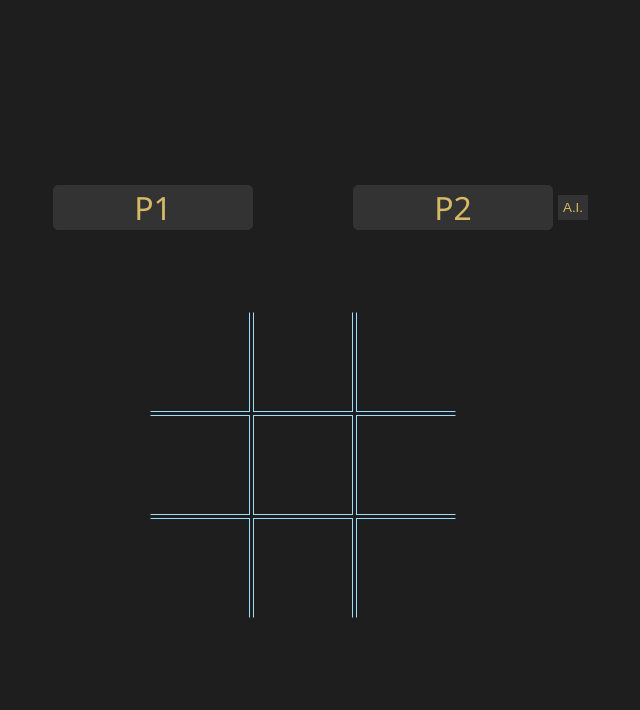
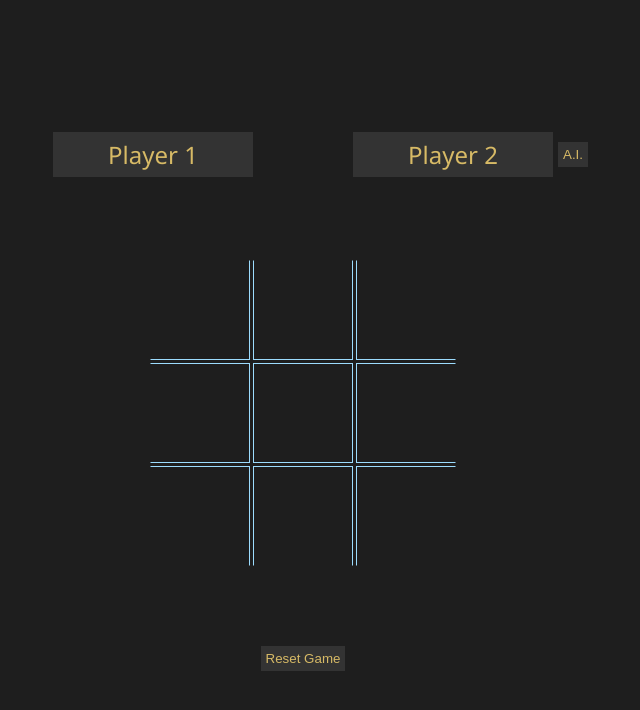
Before and after one commit to tdrw27/Tic-Tac-Toe, a plain HTML site: page index.html in a window 1280 px wide. Shown: the whole page, without its empty margins (337-977 px from the left). Drawn offline with Linux system fonts and the light colour scheme.

Commit message:
update styles && add mulitplayer button

```diff
--- a/script.js
+++ b/script.js
@@ -63,6 +63,12 @@ const gameBoard = (() => {
 })();
 
 const ai = (() => {
+  // const minimax = (depth, board) => {
+  //   if (depth === 0 || !board.includes(null)) {
+
+  //   }
+  // }
+
   const play = difficulty => {
     let board = gameBoard.getBoard();
     let openSpots = board.map((val, index) => val === null ? index : val).filter(e => typeof e === 'number')
@@ -77,7 +83,6 @@ const ai = (() => {
           }
         }
       }
-      console.log('in ai func >>>');
       gameBoard.setMarker(clickEvt, game.getCurrentPlayer())
     }
   }
@@ -120,14 +125,14 @@ const displayController = (() => {
     const players = [player1, player2]
 
     for (let player of players) {
-      const nameDiv = document.createElement('input');
-      nameDiv.setAttribute('type', 'text');
-      nameDiv.classList.add('playerName');
-      nameDiv.value = player.getName();
-      nameDiv.addEventListener('change', e => {
+      const nameInput = document.createElement('input');
+      nameInput.setAttribute('type', 'text');
+      nameInput.classList.add('playerName');
+      nameInput.value = player.getName();
+      nameInput.addEventListener('change', e => {
         player.setName(e.target.value)
       });
-      namesWrapper.appendChild(nameDiv);
+      namesWrapper.appendChild(nameInput);
     }
     if (body.contains(body.querySelector('.namesWrapper'))) {
       body.querySelector('.namesWrapper').replaceWith(namesWrapper);
@@ -163,14 +168,30 @@ const displayController = (() => {
     dropdownBtn.textContent = 'A.I.';
     const dropdownContent = document.createElement('div')
     dropdownContent.classList.add('dropdown-content');
+    dropdownContent.addEventListener('click', e => {
+      console.log(e.target);
+      if (e.target.matches('.dropdown-option')) {
+        body.querySelector('.dropdown-content').classList.toggle('show')
+        body.querySelector('.ai-dropdown button').classList.toggle('active')
+      }
+    })
 
-    const selections = ['Easy', 'Medium', 'Impossible'];
+    const selections = ['Easy', 'Medium', 'Impossible', 'Multiplayer'];
     for (let selection of selections) {
       let option = document.createElement('a');
+      if (selection == 'Medium' || selection == 'Impossible') {
+        option.style.pointerEvents = 'none'
+      }
       option.setAttribute('href', '#');
       option.classList.add('dropdown-option')
       option.textContent = selection;
-      option.addEventListener('click', game.setAi)
+      console.log({selection, result: selection == 'Multiplayer'});
+      if (selection == 'Multiplayer') {
+        option.addEventListener('click', game.unsetAi)
+      }
+      else {
+        option.addEventListener('click', game.setAi)
+      }
       dropdownContent.appendChild(option);
     }
     aiSelect.appendChild(dropdownBtn);
@@ -178,17 +199,26 @@ const displayController = (() => {
     document.querySelectorAll('.playerName')[1].insertAdjacentElement('afterend', aiSelect)
   }
 
+  const renderResetBtn = () => {
+    const resetBtn = document.createElement('button');
+    resetBtn.textContent = 'Reset Game';
+    resetBtn.classList.add('resetBtn');
+    resetBtn.addEventListener('click', game.resetGame)
+    body.querySelector('.ai-dropdown').parentElement.insertAdjacentElement('afterend', resetBtn)
+  }
+
   return {
     renderBoard,
     renderResult,
     renderPlayerNames,
     renderAiSelect,
+    renderResetBtn,
   }
 })();
 
-const game = ((player1, player2) => {
-  const _p1 = player1;
-  let _p2 = player2;
+const game = (() => {
+  const _p1 = Player('Player 1', 'X');
+  const _p2 = Player('Player 2', 'O');
 
   let _currentPlayer = _p1;
 
@@ -201,11 +231,17 @@ const game = ((player1, player2) => {
   }
 
   const setAi = click => {
-    _p2 = Player('Computer', 'O')
     _p2.difficulty = click.target.innerText;
-    displayController.renderPlayerNames(_p1, _p2);
-    displayController.renderAiSelect()
-    console.log({click, _p2});
+    _p2.setName('Computer');
+    displayController.renderPlayerNames(_p1,_p2);
+    displayController.renderAiSelect();
+  }
+
+  const unsetAi = () => {
+    delete _p2.difficulty;
+    _p2.setName('Player 2');
+    displayController.renderPlayerNames(_p1,_p2);
+    displayController.renderAiSelect();
   }
 
   const nextRound = () => displayController.renderBoard(gameBoard.getBoard());
@@ -213,8 +249,9 @@ const game = ((player1, player2) => {
   // Initialize game
   const startGame = () => {
     displayController.renderPlayerNames(_p1, _p2);
-    displayController.renderAiSelect()
+    displayController.renderAiSelect();
     nextRound();
+    displayController.renderResetBtn();
 
   }
 
@@ -287,6 +324,7 @@ const game = ((player1, player2) => {
     nextRound,
     nextPlayer,
     setAi,
+    unsetAi,
   }
 })(testP1, testP2);
 
--- a/styles.css
+++ b/styles.css
@@ -92,12 +92,14 @@ body {
 .playerName {
   background-color: #333333;
   border: 1px solid #333333;
-  border-radius: 5px;
   color: #d7ba66;
   font-family: 'Segoe UI', Tahoma, Geneva, Verdana, sans-serif;
-  font-size: 2rem;
+  font-size: 1.5rem;
   max-width: 200px;
+  height: 45px;
+  line-height: 45px;
   text-align: center;
+  transition: border 0.1s;
 }
 
 .playerName:hover {
@@ -117,13 +119,15 @@ body {
   border: 2px solid #111 !important;
 }
 
-.ai-dropdown button {
+.ai-dropdown button,
+.resetBtn {
   background-color: #333333;
   color: #d7ba66;
   border: none;
   padding: 5px;
   text-align: center;
   cursor: pointer;
+  transition: 0.1s;
 }
 
 .ai-dropdown button:hover {
@@ -131,12 +135,24 @@ body {
   box-shadow: 1px 1px 5px #000;
 }
 
+.resetBtn {
+  order: 1;
+}
+
+.resetBtn:hover {
+  background-color: #444;
+  color: #d8b123;
+}
+
+.resetBtn:active {
+  background-color: #111;
+}
+
 .dropdown-content {
   display: none;
   position: absolute;
   flex-direction: column;
   width: 100%;
-  font-size: 1.1rem;
   box-shadow: 1px 1px 5px #000;
   background-color: #333;
   margin-top: 5px;
```
